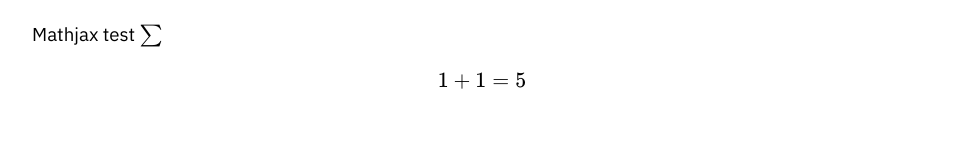
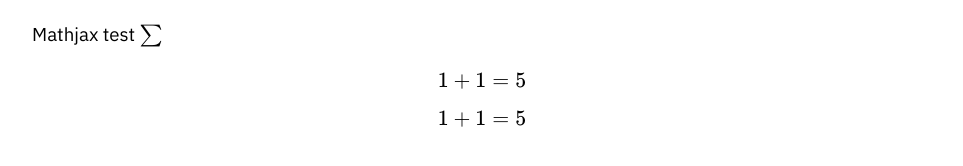
Before and after one commit to trxe/notes-blog, a Jekyll site: the page built from index.md, in a window 1280 px wide. Shown: the part 207-373 px from the top of the page, without its empty margins (158-1121 px from the left). Built offline with Jekyll 4.4.1, drawn with Linux system fonts in a browser that asks for light colours; formulas are drawn with MathJax 3.

Commit message:
fix mathjax

```diff
--- a/index.md
+++ b/index.md
@@ -11,8 +11,16 @@ usemathjax: true
 
 Mathjax test $\sum$
 
+{% raw %}
 $$
 \begin{equation}
 1+1 = 5
 \end{equation}
 $$
+{% endraw %}
+
+$$
+\begin{equation}
+1+1 = 5
+\end{equation}
+$$
```
